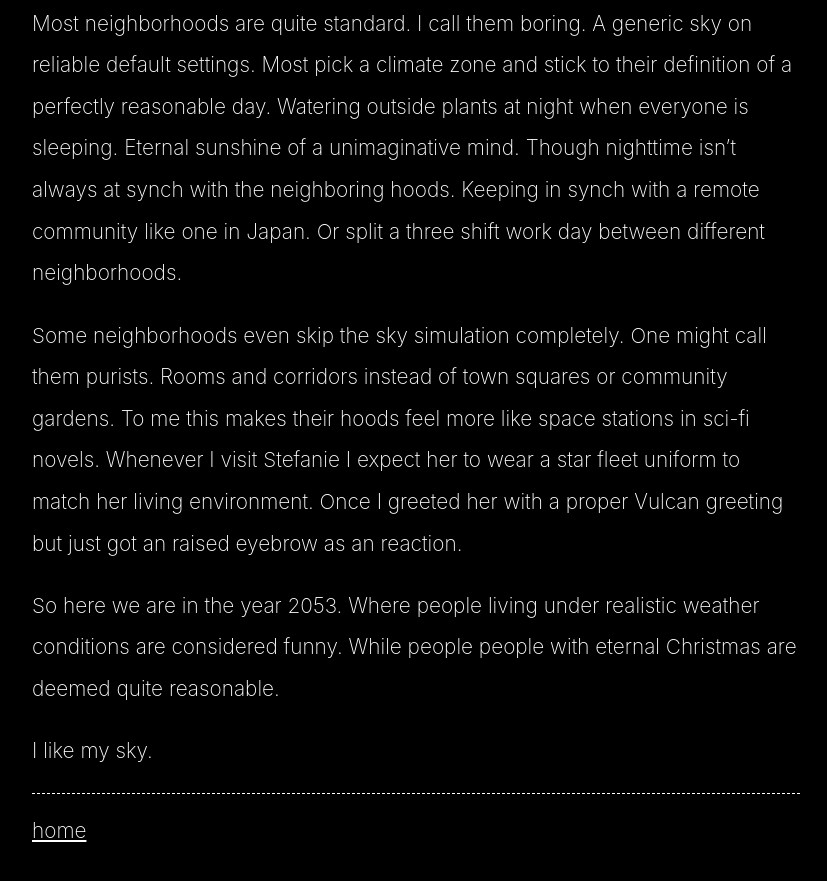
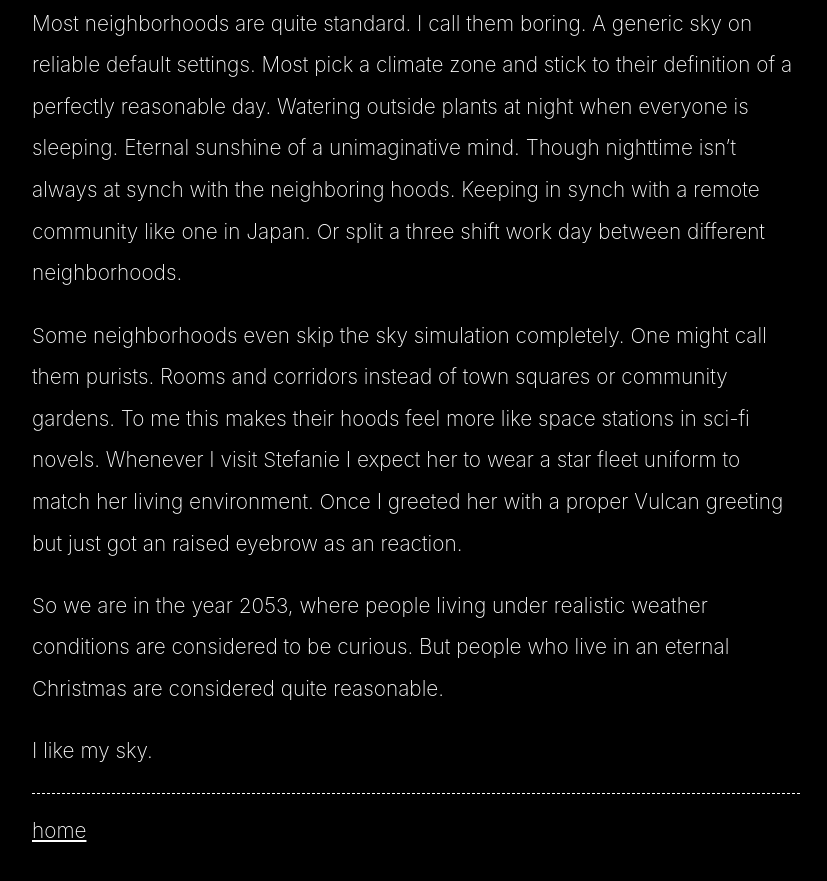
Before and after one commit to g12n/SadRobot, an Eleventy site: page chapters/my-sky.md in a window 1280 px wide. Shown: the part 1307-2188 px from the top of the page, without its empty margins (224-1051 px from the left). Built offline with nearby package versions, Linux system fonts and the light colour scheme; Eleventy itself is replaced by a stand-in of ours; files that its build step writes are made by us from their sources; what postcss-color-mix, postcss-import, precss would draw is missing.

Commit message:
Small Change to test Build

```diff
--- a/chapters/my-sky.md
+++ b/chapters/my-sky.md
@@ -16,6 +16,6 @@ Most neighborhoods are quite standard. I call them boring. A generic sky on reli
 
 Some neighborhoods even skip the sky simulation completely. One might call them purists. Rooms and corridors instead of town squares or community gardens. To me this makes their hoods feel more like space stations in sci-fi novels. Whenever I visit Stefanie I expect her to wear a star fleet uniform to match her living environment. Once I greeted her with a proper Vulcan greeting but just got an raised eyebrow as an reaction.
 
-So here we are in the year 2053. Where people living under realistic weather conditions are considered funny. While people people with eternal Christmas are deemed quite reasonable.
+So we are in the year 2053, where people living under realistic weather conditions are considered to be curious. But people who live in an eternal Christmas are considered quite reasonable.
 
 I like my sky.
```
